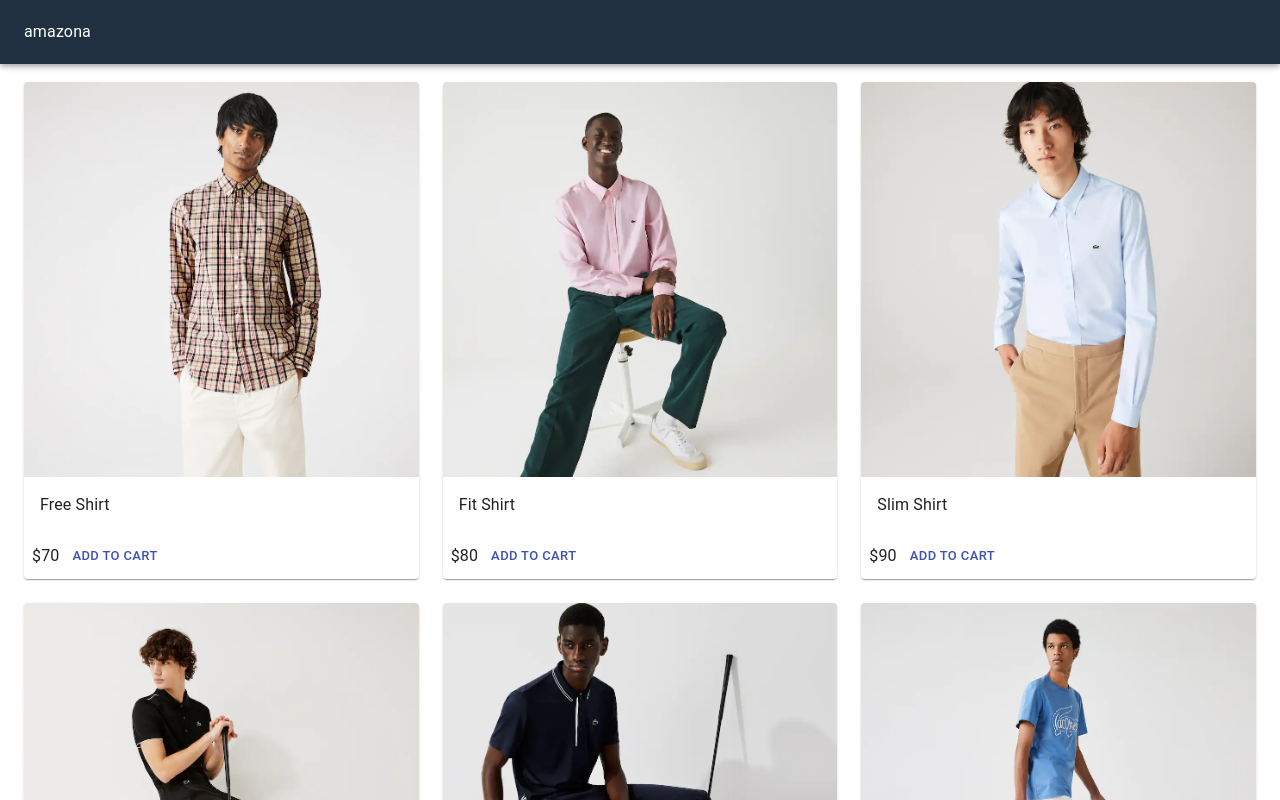
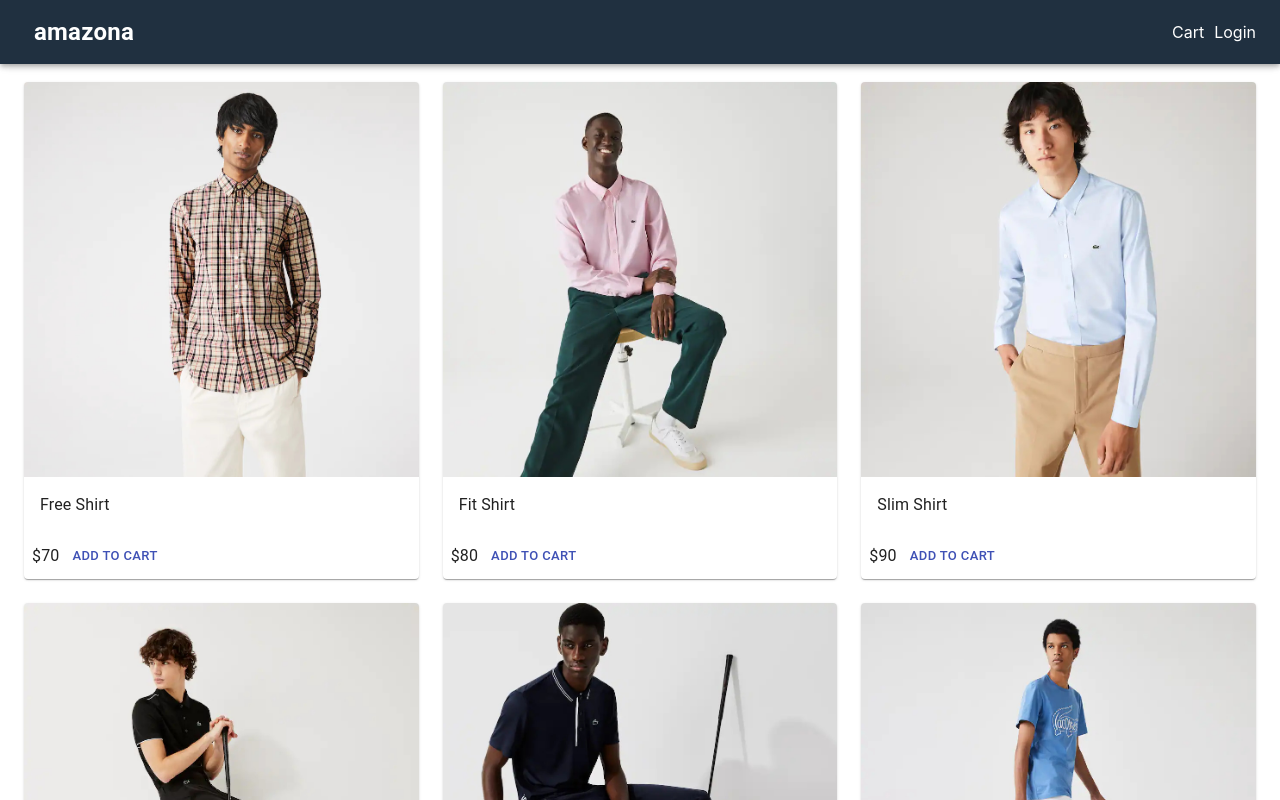
Before and after one commit to railsudemydale2/next-amazona, a Next.js app: page / in a window 1280 px wide. Shown: the top 800 px of the page. Built offline with nearby package versions, Linux system fonts and the light colour scheme.

Commit message:
Added Header Links - specifically Cart and Login

```diff
--- a/components/Layout.js
+++ b/components/Layout.js
@@ -1,6 +1,13 @@
 import React from 'react';
 import Head from 'next/head';
-import { AppBar, Toolbar, Typography, Container } from '@material-ui/core';
+import NextLink from 'next/link';
+import {
+  AppBar,
+  Toolbar,
+  Typography,
+  Container,
+  Link,
+} from '@material-ui/core';
 import useStyles from '../utils/styles';
 
 export default function Layout({ children }) {
@@ -12,7 +19,20 @@ export default function Layout({ children }) {
       </Head>
       <AppBar postition="static" className={classes.navbar}>
         <Toolbar>
-          <Typography>amazona</Typography>
+          <NextLink href="/" passHref>
+            <Link>
+              <Typography className={classes.brand}>amazona</Typography>
+            </Link>
+          </NextLink>
+          <div className={classes.grow}></div>
+          <div>
+            <NextLink href="/cart" passHref>
+              <Link>Cart</Link>
+            </NextLink>
+            <NextLink href="/login" passHref>
+              <Link>Login</Link>
+            </NextLink>
+          </div>
         </Toolbar>
       </AppBar>
       <Container className={classes.main}>{children}</Container>
--- a/utils/styles.js
+++ b/utils/styles.js
@@ -8,6 +8,16 @@ const useStyles = makeStyles({
       marginLeft: 10,
     },
   },
+
+  brand: {
+    fontWeight: 'bold',
+    fontSize: '1.5rem',
+  },
+
+  grow: {
+    flexGrow: 1,
+  },
+
   main: {
     minHeight: '80vh',
   },
```
